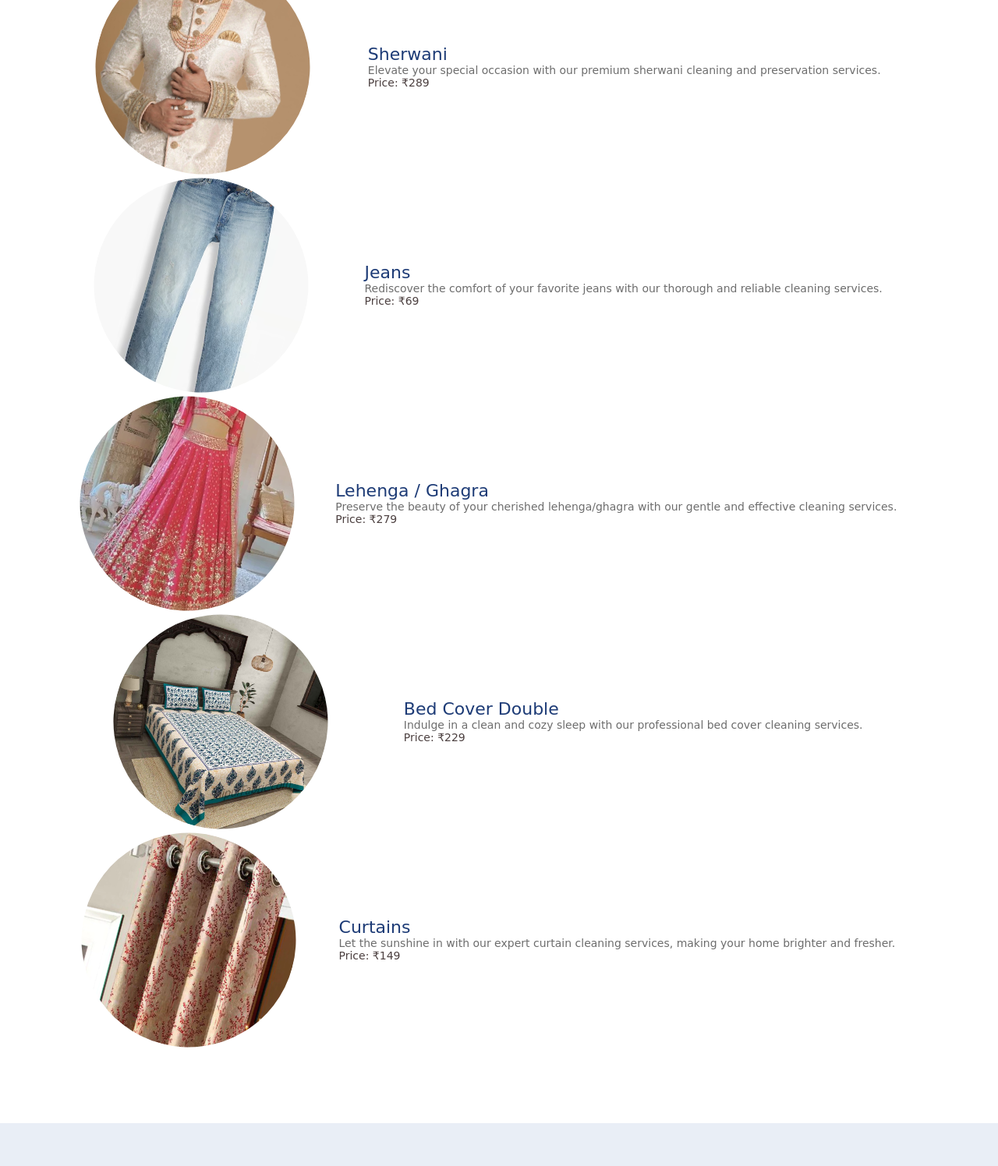
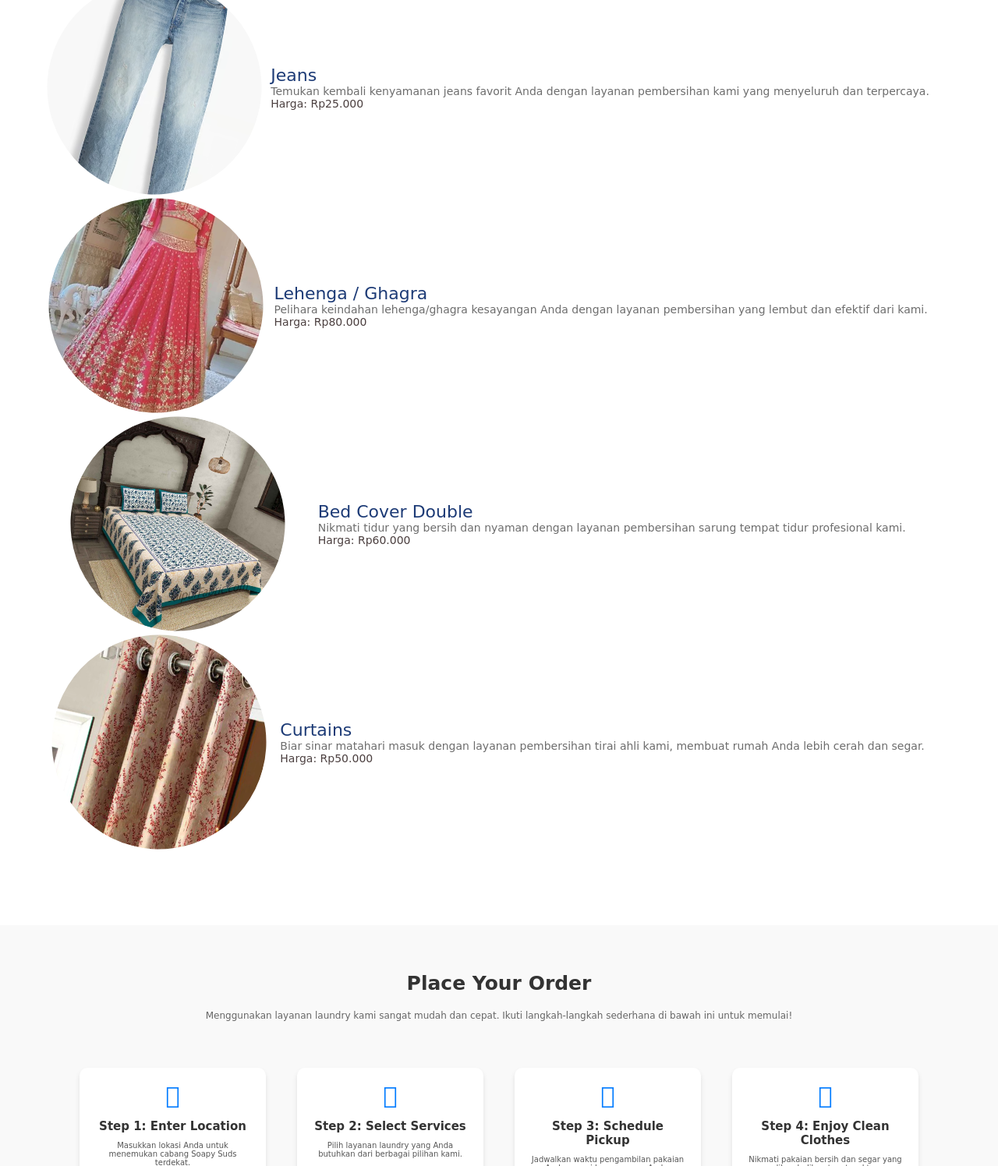
Before and after one commit to INFFIR/TEORI_WEB, a PHP site: page / in a window 1280 px wide. Shown: the part 5004-6500 px from the top of the page at 78% size. Run offline with PHP 8.4, Linux system fonts and the light colour scheme; some libraries are stand-ins or nearby versions; some web fonts are replaced.

Commit message:
add : menambahkan section order dan merapikan tampilan awal namun masih ada masalah icon pada order masih kotak kotak

```diff
--- a/components/about.html
+++ b/components/about.html
@@ -4,37 +4,37 @@
   <div class="about-wrapper container">
     <div class="about-text">
       <h3 class="about-head">Who We Are?</h3>
-      <p>Welcome to Soapy Suds website! We are a team of dedicated professionals who are passionate about providing high-quality laundry services to our customers. Our mission is to make your life easier by taking care of your laundry needs. Whether you're a busy professional, a parent with a hectic schedule, or simply looking for a convenient and hassle-free way to handle your laundry, we're here to help. We understand that laundry is a time-consuming and tedious task, which is why we offer a range of services designed to meet your needs. From wash and fold to dry cleaning and ironing, we have everything you need to keep your clothes looking their best.</p>
+      <p>Selamat datang di situs INFFIR Company! Kami adalah tim profesional berdedikasi yang bersemangat dalam menyediakan layanan laundry berkualitas tinggi kepada pelanggan kami. Misi kami adalah mempermudah hidup Anda dengan menangani kebutuhan laundry Anda. Apakah Anda seorang profesional yang sibuk, orang tua dengan jadwal yang padat, atau sekadar mencari cara yang nyaman dan bebas repot untuk mengurus laundry Anda, kami di sini untuk membantu. Kami memahami bahwa laundry adalah tugas yang memakan waktu dan membosankan, itulah sebabnya kami menawarkan berbagai layanan yang dirancang untuk memenuhi kebutuhan Anda. Mulai dari cuci lipat hingga dry cleaning dan menyetrika, kami memiliki segala yang Anda butuhkan untuk menjaga pakaian Anda tetap terlihat terbaik.</p>
     </div>
     <div class="about-img">
-      <img src="images/img1.jpg" alt="About Us">
+      <img src="images/img1.jpg" alt="Tentang Kami">
     </div>
   </div>
   <div class="about-wrapper container">
     <div class="about-img2">
-      <img src="images/img2.jpg" alt="About Us">
+      <img src="images/img2.jpg" alt="Tentang Kami">
     </div>
     <div class="about-text2">
       <h3 class="about-head">Cleaning Solutions On A Click</h3>
-      <p>Our state-of-the-art facilities are equipped with the latest technology, ensuring that your clothes are treated with the utmost care and attention. We use only the highest quality products and techniques to ensure that your clothes are clean, fresh, and smelling great. At our laundry website, we pride ourselves on providing excellent customer service. Our friendly and knowledgeable staff are always available to answer any questions you may have and to help you choose the services that best suit your needs. So why choose us for your laundry needs? It's simple - we offer high-quality services, competitive prices, and excellent customer service. With us, you can trust that your clothes are in good hands, and you can enjoy the peace of mind that comes with knowing that your laundry is being taken care of by professionals.</p>
+      <p>Fasilitas kami yang canggih dilengkapi dengan teknologi terbaru, memastikan bahwa pakaian Anda diperlakukan dengan perawatan dan perhatian yang maksimal. Kami hanya menggunakan produk dan teknik berkualitas tertinggi untuk memastikan bahwa pakaian Anda bersih, segar, dan harum. Di situs laundry kami, kami bangga menyediakan layanan pelanggan yang luar biasa. Staf kami yang ramah dan berpengetahuan selalu siap menjawab pertanyaan apa pun yang mungkin Anda miliki dan membantu Anda memilih layanan yang paling sesuai dengan kebutuhan Anda. Jadi mengapa memilih kami untuk kebutuhan laundry Anda? Sederhana - kami menawarkan layanan berkualitas tinggi, harga kompetitif, dan layanan pelanggan yang luar biasa. Dengan kami, Anda dapat mempercayai bahwa pakaian Anda berada di tangan yang baik, dan Anda dapat menikmati ketenangan pikiran dengan mengetahui bahwa laundry Anda ditangani oleh para profesional.</p>
     </div>
   </div>
   <div class="about-wrapper container">
     <div class="about-text">
       <h3 class="about-head">Customer Gets Transparency</h3>
-      <p>In addition to our laundry services, we also offer pickup and delivery options, making it even more convenient for you to have your laundry taken care of. We know that your time is valuable, and we want to make it as easy as possible for you to get your laundry done without having to leave your home or office. At our laundry website, we also take great pride in our commitment to the environment. We use eco-friendly products and methods whenever possible to minimize our impact on the environment. We believe in doing our part to create a sustainable future, and we're always looking for ways to improve our practices and reduce our carbon footprint. Whether you need laundry services for your personal clothes, linens, or even your business uniforms, we've got you covered.</p>
+      <p>Selain layanan laundry kami, kami juga menawarkan opsi penjemputan dan pengantaran, membuatnya lebih nyaman bagi Anda untuk mengurus laundry Anda. Kami tahu bahwa waktu Anda berharga, dan kami ingin membuatnya semudah mungkin bagi Anda untuk menyelesaikan laundry tanpa harus meninggalkan rumah atau kantor Anda. Di situs laundry kami, kami juga sangat bangga dengan komitmen kami terhadap lingkungan. Kami menggunakan produk dan metode ramah lingkungan kapan pun memungkinkan untuk meminimalkan dampak kami terhadap lingkungan. Kami percaya dalam melakukan bagian kami untuk menciptakan masa depan yang berkelanjutan, dan kami selalu mencari cara untuk meningkatkan praktik kami dan mengurangi jejak karbon kami. Apakah Anda membutuhkan layanan laundry untuk pakaian pribadi, linen, atau bahkan seragam bisnis Anda, kami siap membantu.</p>
     </div>
     <div class="about-img">
-      <img src="images/img3.jpg" alt="About Us">
+      <img src="images/img3.jpg" alt="Tentang Kami">
     </div>
   </div>
   <div class="about-wrapper container">
     <div class="about-img2">
-      <img src="images/img4.jpg" alt="About Us">
+      <img src="images/img4.jpg" alt="Tentang Kami">
     </div>
     <div class="about-text2">
       <h3 class="about-head">Most Preferred Brand</h3>
-      <p>We offer customized solutions for all types of laundry needs, and we're always happy to work with you to create a plan that meets your specific requirements. At our laundry website, we value your satisfaction above all else. We are committed to providing high-quality services that meet and exceed your expectations. We're always looking for ways to improve our services and make your laundry experience even better. If you have any feedback or suggestions, we welcome them and are happy to listen. So, if you're looking for a reliable and convenient laundry service, look no further than our laundry website. We're here to take care of all your laundry needs, so you can focus on the things that matter most. Contact us today to learn more about our services and how we can help you!</p>
+      <p>Kami menawarkan solusi yang disesuaikan untuk semua jenis kebutuhan laundry, dan kami selalu senang bekerja sama dengan Anda untuk membuat rencana yang memenuhi kebutuhan spesifik Anda. Di situs laundry kami, kami menghargai kepuasan Anda di atas segalanya. Kami berkomitmen untuk menyediakan layanan berkualitas tinggi yang memenuhi dan melampaui harapan Anda. Kami selalu mencari cara untuk meningkatkan layanan kami dan membuat pengalaman laundry Anda lebih baik lagi. Jika Anda memiliki umpan balik atau saran, kami menyambutnya dan senang mendengarkan. Jadi, jika Anda mencari layanan laundry yang andal dan nyaman, tidak perlu mencari lagi selain situs laundry kami. Kami di sini untuk mengurus semua kebutuhan laundry Anda, sehingga Anda dapat fokus pada hal-hal yang paling penting. Hubungi kami hari ini untuk mempelajari lebih lanjut tentang layanan kami dan bagaimana kami dapat membantu Anda!</p>
     </div>
   </div>
 </section>
--- a/components/footer.html
+++ b/components/footer.html
@@ -1,4 +1,4 @@
 <!-- components/footer.html -->
 <footer id="footer">
-  <h3>&copy; 2023, Soapy Suds. All rights reserved.</h3>
+  <h3>&copy; 2024, INFFIR Company. All rights reserved.</h3>
 </footer>
--- a/components/navbar.html
+++ b/components/navbar.html
@@ -12,6 +12,7 @@
       <li><a href="#about">About</a></li>
       <li><a href="#services">Services</a></li>
       <li><a href="#pricing">Pricing</a></li>
+      <li><a href="#order">Order</a></li>
       <li><a href="#testimonials">Testimonials</a></li>
       <li><a href="#contact">Contact</a></li>
     </ul>
--- /dev/null
+++ b/components/order.html
@@ -0,0 +1,33 @@
+<section id="order" class="order-section">
+  <div class="container order-container">
+    <h2 class="section-title">Place Your Order</h2>
+    <p class="order-description">Menggunakan layanan laundry kami sangat mudah dan cepat. Ikuti langkah-langkah sederhana di bawah ini untuk memulai!</p>
+
+    <div class="order-steps">
+      <div class="step">
+        <i class="fa-solid fa-map-marker-alt fa-3x step-icon"></i>
+        <h3>Step 1: Enter Location</h3>
+        <p>Masukkan lokasi Anda untuk menemukan cabang Soapy Suds terdekat.</p>
+      </div>
+      <div class="step">
+        <i class="fa-solid fa-shopping-bag fa-3x step-icon"></i>
+        <h3>Step 2: Select Services</h3>
+        <p>Pilih layanan laundry yang Anda butuhkan dari berbagai pilihan kami.</p>
+      </div>
+      <div class="step">
+        <i class="fa-solid fa-calendar-alt fa-3x step-icon"></i>
+        <h3>Step 3: Schedule Pickup</h3>
+        <p>Jadwalkan waktu pengambilan pakaian Anda sesuai kenyamanan Anda.</p>
+      </div>
+      <div class="step">
+        <i class="fa-solid fa-check-circle fa-3x step-icon"></i>
+        <h3>Step 4: Enjoy Clean Clothes</h3>
+        <p>Nikmati pakaian bersih dan segar yang dikembalikan tepat waktu.</p>
+      </div>
+    </div>
+
+    <div class="order-action">
+      <a href="transaction.html" class="btn btn-primary">Proceed to Transaction</a>
+    </div>
+  </div>
+</section>
--- a/components/pricing.html
+++ b/components/pricing.html
@@ -4,52 +4,52 @@
   <div class="pricing-container container">
     <div class="pricing-item">
       <div class="pricing-image">
-        <img src="images/price1.jpg" alt="Shirt / T-shirt">
+        <img src="images/price1.jpg" alt="Kemeja / Kaos">
       </div>
       <div class="pricing-description">
         <h3 class="pricing-title">Shirt / T-shirt</h3>
-        <p>Revitalize your wardrobe with our expert shirt/t-shirt cleaning services!</p>
-        <p class="item-price">Price: &#8377;69</p>
+        <p>Segarkan lemari pakaian Anda dengan layanan pembersihan kemeja/kaos kami yang ahli!</p>
+        <p class="item-price">Harga: Rp25.000</p>
       </div>
     </div>
     <div class="pricing-item">
       <div class="pricing-image">
-        <img src="images/price2.jpg" alt="Shoes Sports">
+        <img src="images/price2.jpg" alt="Sepatu Olahraga">
       </div>
       <div class="pricing-description">
         <h3 class="pricing-title">Shoes Sports</h3>
-        <p>Step out in style with our premium shoe cleaning services!</p>
-        <p class="item-price">Price: &#8377;299</p>
+        <p>Tampil gaya dengan layanan pembersihan sepatu premium kami!</p>
+        <p class="item-price">Harga: Rp50.000</p>
       </div>
     </div>
     <div class="pricing-item">
       <div class="pricing-image">
-        <img src="images/price3.jpg" alt="Stuff Toy (Big)">
+        <img src="images/price3.jpg" alt="Boneka (Besar)">
       </div>
       <div class="pricing-description">
         <h3 class="pricing-title">Stuff Toy (Big)</h3>
-        <p>Hug with confidence! Let us clean and refresh your favorite stuffed toys.</p>
-        <p class="item-price">Price: &#8377;199</p>
+        <p>Peluk dengan percaya diri! Biarkan kami membersihkan dan menyegarkan boneka favorit Anda.</p>
+        <p class="item-price">Harga: Rp30.000</p>
       </div>
     </div>
     <div class="pricing-item">
       <div class="pricing-image">
-        <img src="images/price4.webp" alt="Blazer / Coat">
+        <img src="images/price4.webp" alt="Blazer / Mantel">
       </div>
       <div class="pricing-description">
         <h3 class="pricing-title">Blazer / Coat</h3>
-        <p>Upgrade your professional look with our expert blazer/coat cleaning services!</p>
-        <p class="item-price">Price: &#8377;169</p>
+        <p>Tingkatkan tampilan profesional Anda dengan layanan pembersihan blazer/mantel ahli kami!</p>
+        <p class="item-price">Harga: Rp40.000</p>
       </div>
     </div>
     <div class="pricing-item">
       <div class="pricing-image">
-        <img src="images/price5.jpg" alt="Cap ( Casual / Woolen )">
+        <img src="images/price5.jpg" alt="Topi (Kasual / Wol)">
       </div>
       <div class="pricing-description">
         <h3 class="pricing-title">Cap ( Casual / Woolen )</h3>
-        <p>Sport your favorite cap with pride! Let us clean and restore it to its former glory.</p>
-        <p class="item-price">Price: &#8377;69</p>
+        <p>Pakai topi favorit Anda dengan bangga! Biarkan kami membersihkan dan mengembalikannya ke kondisi semula.</p>
+        <p class="item-price">Harga: Rp20.000</p>
       </div>
     </div>
     <div class="pricing-item">
@@ -58,8 +58,8 @@
       </div>
       <div class="pricing-description">
         <h3 class="pricing-title">Sherwani</h3>
-        <p>Elevate your special occasion with our premium sherwani cleaning and preservation services.</p>
-        <p class="item-price">Price: &#8377;289</p>
+        <p>Tingkatkan acara istimewa Anda dengan layanan pembersihan dan pelestarian sherwani premium kami.</p>
+        <p class="item-price">Harga: Rp100.000</p>
       </div>
     </div>
     <div class="pricing-item">
@@ -68,8 +68,8 @@
       </div>
       <div class="pricing-description">
         <h3 class="pricing-title">Jeans</h3>
-        <p>Rediscover the comfort of your favorite jeans with our thorough and reliable cleaning services.</p>
-        <p class="item-price">Price: &#8377;69</p>
+        <p>Temukan kembali kenyamanan jeans favorit Anda dengan layanan pembersihan kami yang menyeluruh dan terpercaya.</p>
+        <p class="item-price">Harga: Rp25.000</p>
       </div>
     </div>
     <div class="pricing-item">
@@ -78,28 +78,28 @@
       </div>
       <div class="pricing-description">
         <h3 class="pricing-title">Lehenga / Ghagra</h3>
-        <p>Preserve the beauty of your cherished lehenga/ghagra with our gentle and effective cleaning services.</p>
-        <p class="item-price">Price: &#8377;279</p>
+        <p>Pelihara keindahan lehenga/ghagra kesayangan Anda dengan layanan pembersihan yang lembut dan efektif dari kami.</p>
+        <p class="item-price">Harga: Rp80.000</p>
       </div>
     </div>
     <div class="pricing-item">
       <div class="pricing-image">
-        <img src="images/price9.jpg" alt="Bed Cover Double">
+        <img src="images/price9.jpg" alt="Sarung Tempat Tidur Ganda">
       </div>
       <div class="pricing-description">
         <h3 class="pricing-title">Bed Cover Double</h3>
-        <p>Indulge in a clean and cozy sleep with our professional bed cover cleaning services.</p>
-        <p class="item-price">Price: &#8377;229</p>
+        <p>Nikmati tidur yang bersih dan nyaman dengan layanan pembersihan sarung tempat tidur profesional kami.</p>
+        <p class="item-price">Harga: Rp60.000</p>
       </div>
     </div>
     <div class="pricing-item">
       <div class="pricing-image">
-        <img src="images/price10.webp" alt="Curtains">
+        <img src="images/price10.webp" alt="Tirai">
       </div>
       <div class="pricing-description">
         <h3 class="pricing-title">Curtains</h3>
-        <p>Let the sunshine in with our expert curtain cleaning services, making your home brighter and fresher.</p>
-        <p class="item-price">Price: &#8377;149</p>
+        <p>Biar sinar matahari masuk dengan layanan pembersihan tirai ahli kami, membuat rumah Anda lebih cerah dan segar.</p>
+        <p class="item-price">Harga: Rp50.000</p>
       </div>
     </div>
   </div>
--- a/components/services.html
+++ b/components/services.html
@@ -45,25 +45,6 @@
         </div>
       </div>
     </div>
-    <div class="service-type home-clean">
-      <div class="img-container">
-        <img src="images/service6.jpg" alt="Home Clean">
-        <div class="img-content">
-          <h3>Home Cleaning</h3>
-        </div>
-      </div>
-    </div>
-  </div>
-  <br>
-  <div class="service-container container">
-    <div class="service-type sofa-clean">
-      <div class="img-container">
-        <img src="images/service7.jpg" alt="Sofa Clean">
-        <div class="img-content">
-          <h3>Sofa Cleaning</h3>
-        </div>
-      </div>
-    </div>
     <div class="service-type carpet-clean">
       <div class="img-container">
         <img src="images/service8.jpg" alt="Carpet Clean">
@@ -72,13 +53,5 @@
         </div>
       </div>
     </div>
-    <div class="service-type car-clean">
-      <div class="img-container">
-        <img src="images/service9.jpg" alt="Car Clean">
-        <div class="img-content">
-          <h3>Car Cleaning</h3>
-        </div>
-      </div>
-    </div>
   </div>
 </section>
--- a/components/testimonials.html
+++ b/components/testimonials.html
@@ -7,7 +7,7 @@
         ⭐⭐⭐⭐⭐
       </div>
       <p class="testimonial-text">
-        Soapy Suds saved us when our washer and dryer broke down. They are prompt, friendly, and the clothes always come back perfect. I highly recommend them for busy families. 5 stars for sure!
+        Soapy Suds menyelamatkan kami ketika mesin cuci dan pengering kami rusak. Mereka tepat waktu, ramah, dan pakaian selalu kembali dalam kondisi sempurna. Saya sangat merekomendasikan mereka untuk keluarga yang sibuk. 5 bintang pasti!
       </p>
       <div class="customer-detail">
         <div class="customer-photo">
@@ -21,7 +21,7 @@
         ⭐⭐⭐⭐⭐
       </div>
       <p class="testimonial-text">
-        Excellent service! Very professional! Laundry picked up and delivered promptly. Laundry folded and packed neatly. Very friendly and polite staff, willing to listen to all concerns. Very happy with this service!
+        Layanan yang luar biasa! Sangat profesional! Laundry diambil dan dikirim tepat waktu. Laundry dilipat dan dikemas rapi. Staf yang sangat ramah dan sopan, bersedia mendengarkan semua kekhawatiran. Sangat senang dengan layanan ini!
       </p>
       <div class="customer-detail">
         <div class="customer-photo">
@@ -35,7 +35,7 @@
         ⭐⭐⭐⭐⭐
       </div>
       <p class="testimonial-text">
-        We've been using Soapy Suds for our business' laundry needs for a few years now. The team is very professional and deliver some great service. Any specific requests are handled quickly and efficiently. Great customer service! Thanks Team!
+        Kami telah menggunakan Soapy Suds untuk kebutuhan laundry bisnis kami selama beberapa tahun sekarang. Timnya sangat profesional dan memberikan layanan yang hebat. Permintaan khusus ditangani dengan cepat dan efisien. Layanan pelanggan yang luar biasa! Terima kasih Tim!
       </p>
       <div class="customer-detail">
         <div class="customer-photo">
--- a/css/style.css
+++ b/css/style.css
@@ -400,3 +530,128 @@ input:focus::placeholder,textarea:focus::placeholder {
     font-weight: 500;
     color: #1d3b76;
 }
+
+/* Order Section */
+.order-section {
+    padding: 60px 20px;
+    background: #f9f9f9;
+    text-align: center;
+}
+
+.order-container {
+    max-width: 1200px;
+    margin: 0 auto;
+}
+
+.section-title {
+    font-size: 2.5rem;
+    margin-bottom: 20px;
+    color: #333;
+}
+
+.order-description {
+    font-size: 1.2rem;
+    margin-bottom: 40px;
+    color: #666;
+}
+
+.order-steps {
+    display: flex;
+    flex-wrap: wrap;
+    justify-content: space-around;
+    margin-bottom: 40px;
+}
+
+.step {
+    flex: 1 1 200px;
+    margin: 20px;
+    padding: 20px;
+    background: #fff;
+    border-radius: 10px;
+    box-shadow: 0 4px 6px rgba(0, 0, 0, 0.1);
+}
+
+.step-icon {
+    color: #007BFF;
+    margin-bottom: 15px;
+}
+
+.step h3 {
+    font-size: 1.5rem;
+    margin-bottom: 10px;
+    color: #333;
+}
+
+.step p {
+    font-size: 1rem;
+    color: #555;
+}
+
+.order-action .btn-primary {
+    padding: 15px 30px;
+    font-size: 1.2rem;
+    background-color: #007BFF;
+    color: #fff;
+    border-radius: 50px;
+    text-decoration: none;
+    transition: background-color 0.3s ease;
+}
+
+.order-action .btn-primary:hover {
+    background-color: #0056b3;
+}
+
+/* Responsive Styling */
+@media (max-width: 768px) {
+    .order-steps {
+        flex-direction: column;
+        align-items: center;
+    }
+
+    .step {
+        width: 80%;
+    }
+
+    /* Adjust Contact Section for mobile */
+    .contact-container {
+        flex-direction: column;
+        align-items: center;
+    }
+
+    .conatact-image, .form-container {
+        width: 100%;
+        margin: 0;
+    }
+
+    .form-container {
+        margin-top: 2rem;
+    }
+
+    /* Adjust Navbar Menu Items for mobile */
+    .menu-items {
+        align-items: center;
+    }
+
+    .menu-items li {
+        margin: 1.5rem 0;
+    }
+}
+
+/* Fix Font Awesome Icons */
+.fa-solid,
+.fas {
+    font-family: "Font Awesome 6 Free" !important;
+    font-weight: 900 !important;
+}
+
+.fa-regular,
+.far {
+    font-family: "Font Awesome 6 Free" !important;
+    font-weight: 400 !important;
+}
+
+.fa-brands,
+.fab {
+    font-family: "Font Awesome 6 Brands" !important;
+    font-weight: 400 !important;
+}
```
Also changed, not shown: other parts of css/style.css (+147 -17 lines), js/script.js (+25 -15 lines), page/transaction/transaction.html (added). Lines whose indentation alone changed are shown as unchanged.
